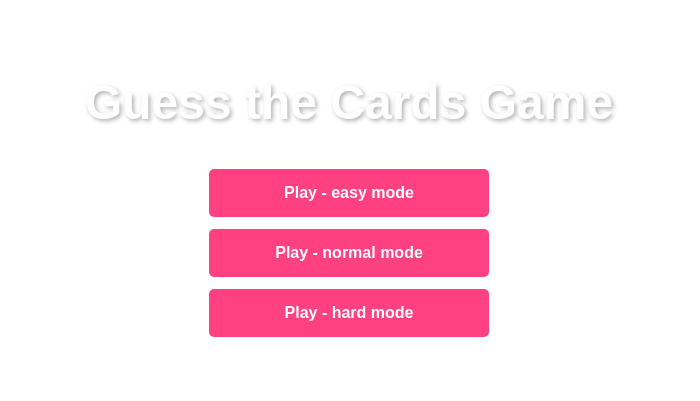
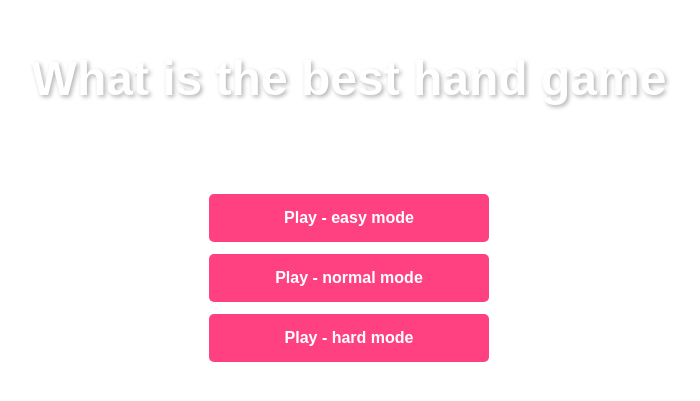
Before and after one commit to infinity899/poker-boards, a Vue app: page / in a window 1280 px wide. Shown: the part 203-604 px from the top of the page, without its empty margins (291-991 px from the left). Built offline with nearby package versions, Linux system fonts and the light colour scheme; what pokersolver would draw is missing.

Commit message:
add dummy text

```diff
--- a/src/components/GameStart.vue
+++ b/src/components/GameStart.vue
@@ -1,8 +1,11 @@
 <template>
   <div class="start-screen">
     <h1 class="game-title">
-      Guess the Cards Game
+      What is the best hand game
     </h1>
+    <p>
+      Test your texas holdem reactions and pick the best hand from the board while you still have life points
+    </p>
     <button class="start-button" @click="startGame(gameModes.easy.key)">
       Play - easy mode
     </button>
@@ -40,7 +43,6 @@ function startGame(mode) {
 .game-title {
   font-size: 48px;
   font-weight: bold;
-  margin-bottom: 40px;
   text-shadow: 2px 2px 4px rgba(0, 0, 0, 0.3);
 }
 
```
